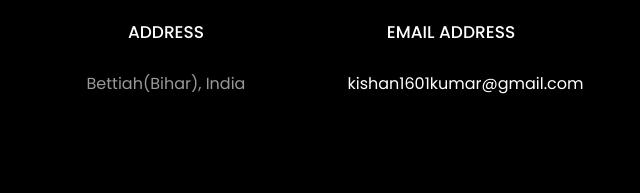
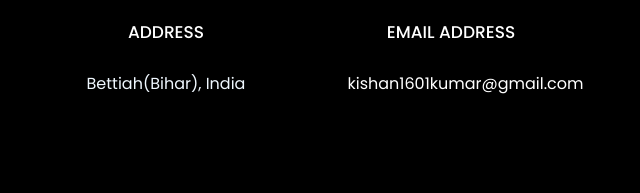
Before and after one commit to kishan4935/Portfolio, a plain HTML site: page index.html in a window 1280 px wide. Shown: the part 6256-6449 px from the top of the page, 189-829 px from the left. Drawn offline with Linux system fonts and the light colour scheme; files whose address does not match are found by name.

Commit message:
address update

```diff
--- a/index.html
+++ b/index.html
@@ -580,7 +580,7 @@
           			<span class="icon-map-signs"></span>
           		</div>
           		<h3 class="mb-4">Address</h3>
-	            <p>Bettiah(Bihar), India</p>
+	            <p style="color: aliceblue;">Bettiah(Bihar), India</p>
 	          </div>
           </div>
           <!-- <div class="col-md-6 col-lg-3 d-flex ftco-animate">
```
